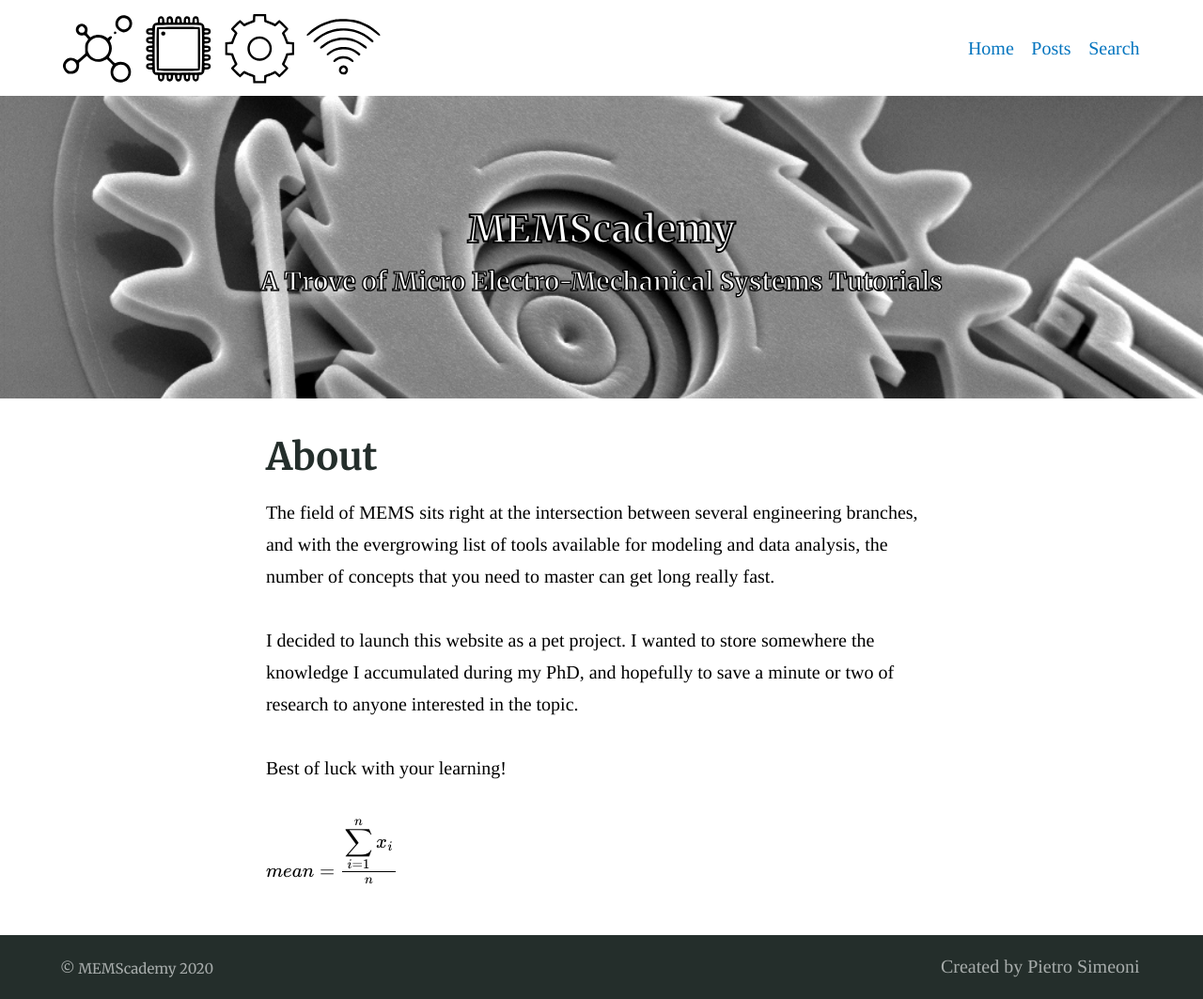
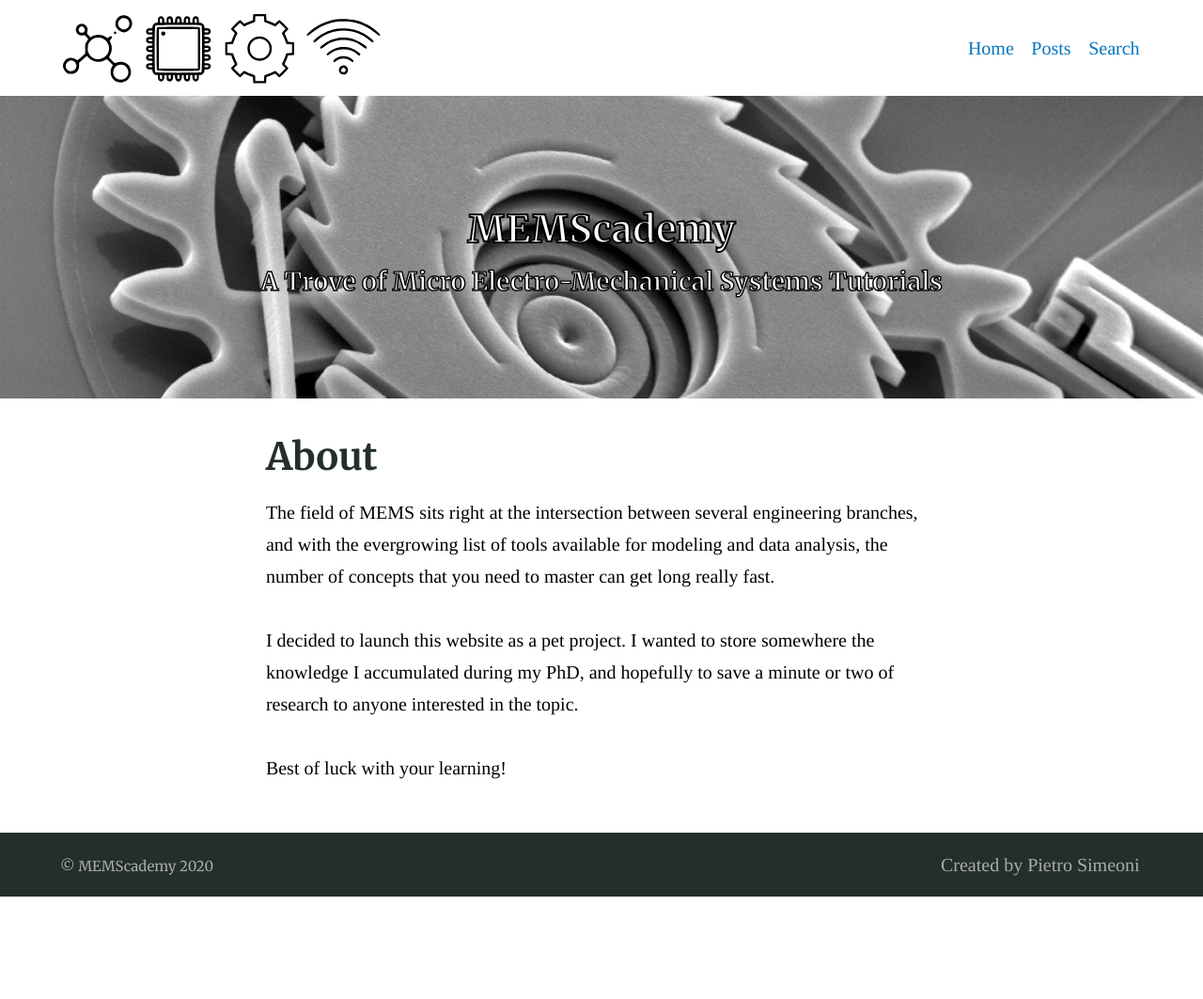
Before and after one commit to simeonipietro/memscademy.com, a Jekyll site: the page built from index.md, in a window 1280 px wide. Shown: the whole page at 94% size. Built offline with Jekyll 4.4.1, drawn with Linux system fonts in a browser that asks for light colours; formulas are drawn with MathJax 3; after the commit the page ends 954 px from its top, so only the background shows below that.

Commit message:
Update index.md

```diff
--- a/index.md
+++ b/index.md
@@ -14,5 +14,3 @@ The field of MEMS sits right at the intersection between several engineering bra
 I decided to launch this website as a pet project. I wanted to store somewhere the knowledge I accumulated during my PhD, and hopefully to save a minute or two of research to anyone interested in the topic.
 
 Best of luck with your learning!
-
-$ mean = \frac{\displaystyle\sum_{i=1}^{n} x_{i}}{n} $
```
